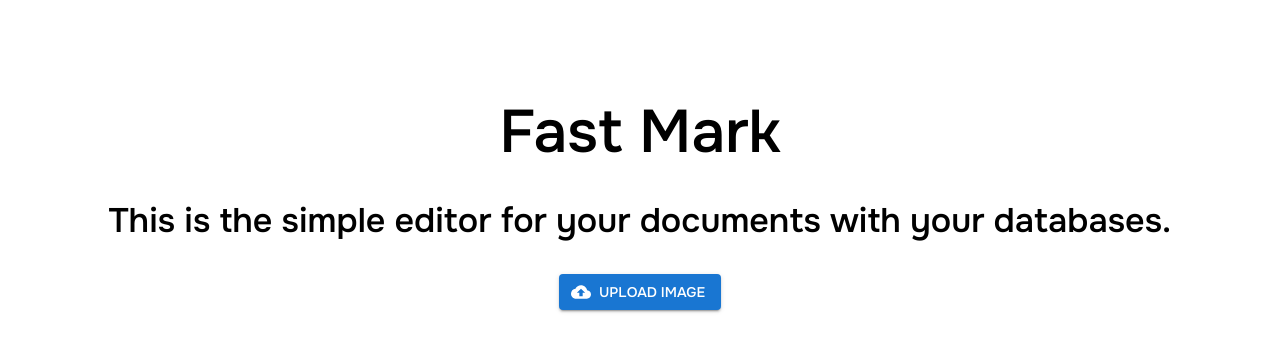
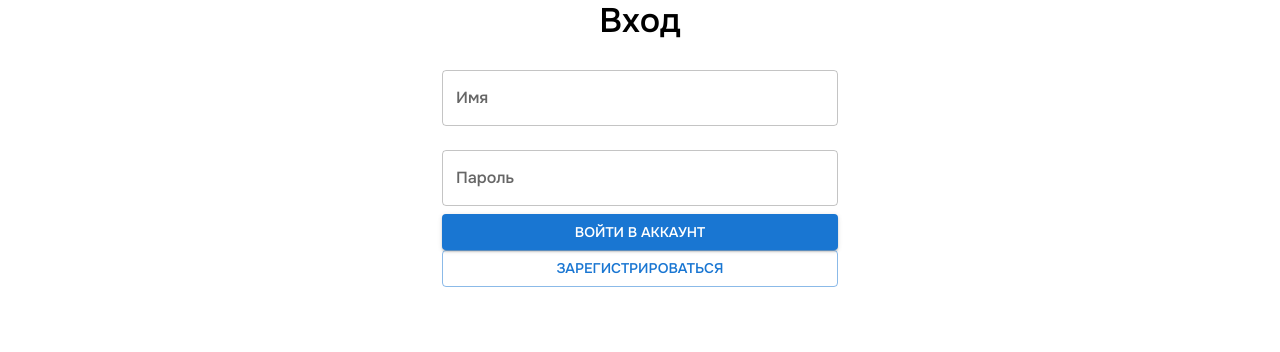
Before and after one commit to Fast-Mark/main-app, a React (Vite) app in the folder fast-mark/: page / in a window 1280 px wide. Shown: the top 352 px of the page. Built offline with nearby package versions, Linux system fonts and the light colour scheme.

Commit message:
визуал готов

```diff
--- a/fast-mark/package.json
+++ b/fast-mark/package.json
@@ -33,6 +33,6 @@
     "gh-pages": "6.1.1",
     "html2canvas": "^1.4.1",
     "react-beautiful-dnd": "^13.0.0",
-    "vite": "^5.1.4"
+    "vite": "^5.3.1"
   }
 }
--- a/fast-mark/src/App.jsx
+++ b/fast-mark/src/App.jsx
@@ -3,8 +3,10 @@ import Workspace from './components/workspace/workspace'
 import StartWindow from './components/startWindow/startWindow';
 import { ResultWindowType, StartWindowType, WorkWindowType, AuthorizationWindowType } from './const/windowTypes';
 import { ThemeProvider, createTheme } from '@mui/material';
+import AuthorizationWindow from "./components/authorization/authorizationWindow";
 
 const App = () => {
+  const [isAuthorizationRequired, setAuthorizationRequired] = useState(true) // TODO: checkAuthorize func
   const [currentWindowType, setWindowType] = useState(StartWindowType)
   const [docURL, setDocURL] = useState("")
 
@@ -15,7 +17,15 @@ const App = () => {
     },
   })
 
-  if (currentWindowType === StartWindowType) {
+  if (isAuthorizationRequired) {
+    return (
+
+      <ThemeProvider theme={theme}>
+        <AuthorizationWindow switchNextPage={() => {setAuthorizationRequired(false)}}></AuthorizationWindow>
+      </ThemeProvider>
+
+    );
+  } else if (currentWindowType === StartWindowType) {
     return (
 
       <ThemeProvider theme={theme}>
--- a/fast-mark/src/checkAuthorization.js
+++ b/fast-mark/src/checkAuthorization.js
@@ -1,6 +1,9 @@
+import axios from "axios";
+import {baseURL} from "./const/endpoints.js";
 
 
 export function checkAuthorization() {
+    let isAuthorized;
     isAuthorized = false
     axios.post(`${baseURL}/verify-user`, {},
         {
--- a/fast-mark/src/components/authorization/authorizationWndow.js
+++ b/fast-mark/src/components/authorization/authorizationWindow.jsx
@@ -1,35 +1,35 @@
 import { useState } from "react"
 import axios from 'axios'
-import baseURL from '../../const/endpoints'
+import {baseURL} from '../../const/endpoints'
+import Button from "@mui/material/Button";
+import {Container, Typography} from "@mui/material";
+import TextField from "@mui/material/TextField";
 
 
-const loginPage = "login"
-const createUserPage = "createUser"
+const loginPageType = "login"
+const createUserPageType = "createUser"
 
-export default function authorizationWindow({switchNextPage}) {
-    const [currentPage, setCurrentPage] = useState(loginPage)
+export default function AuthorizationWindow({switchNextPage}) {
+    const [currentPage, setCurrentPage] = useState(loginPageType)
 
-        // TODO: надо бы вывести в отдельные компоненты вход и создание ака
 
     return (
         <>
 
 
-            {currentPage === loginPage?
-            <>
-                <loginPage setCurrentPage={setCurrentPage} switchNextPage={switchNextPage}></loginPage>
-            </>
+            {currentPage === loginPageType?
+
+                <LoginPage setCurrentPage={setCurrentPage} switchNextPage={switchNextPage}></LoginPage>
             :
-            <>
-                <SignUpPage></SignUpPage>
 
-            </>
+                <SignUpPage setCurrentPage={setCurrentPage} switchNextPage={switchNextPage}></SignUpPage>
+
             }
         </>
     )
 }
 
-function loginPage({setCurrentPage, switchNextPage}) {
+function LoginPage({setCurrentPage, switchNextPage}) {
     const [name, setName] = useState('');
     const [password, setPassword] = useState('');
 
@@ -45,12 +45,11 @@ function loginPage({setCurrentPage, switchNextPage}) {
           .then(function (response) {
             localStorage.token = response.data.access_token;
             console.log(response.headers.get('Authorization'))
-            switchNextPage(true)
+            switchNextPage()
           })
           .catch(function (error) {
             // handle error
             console.log(error);
-            switchNextPage(false)
           })
           console.log(response)
     }
@@ -80,10 +79,10 @@ function loginPage({setCurrentPage, switchNextPage}) {
         />
       </form>
 
-        <Button variant="contained" onClick={() => {setCurrentPage(loginPage)}} color="primary" fullWidth>
+        <Button variant="contained" onClick={handleLogin} color="primary" fullWidth>
             Войти в аккаунт
         </Button>
-        <Button variant="outlined" onClick={() => {setCurrentPage(createUserPage)}} color="primary" fullWidth>
+        <Button variant="outlined" onClick={() => {setCurrentPage(createUserPageType)}} color="primary" fullWidth>
             Зарегистрироваться
         </Button>
     </Container>
@@ -91,7 +90,7 @@ function loginPage({setCurrentPage, switchNextPage}) {
     )
 }
 
-function SignUpPage() {
+function SignUpPage({setCurrentPage, switchNextPage}) {
     const [email, setEmail] = useState('');
   const [password, setPassword] = useState('');
   // const [secondPassword, setSecondPassword] = useState('')
@@ -101,10 +100,9 @@ function SignUpPage() {
 
     axios.get(`${baseURL}/create-user?username=${name}&email=${email}&password=${password}`)
     .then(function (response) {
-      setNextPage(false)
+      switchNextPage()
     })
     .catch(function (error) {
-      setNextPage(false)
     })
   }
 
@@ -155,7 +153,7 @@ function SignUpPage() {
       </form>
 
 
-      <Button variant="outlined" onClick={() => {setLoginPage(true)}} color="primary" fullWidth>
+      <Button variant="outlined" onClick={() => {setCurrentPage(loginPageType)}} color="primary" fullWidth>
           Войти в аккаунт
       </Button>
     </Container>
```
Also changed, not shown: 1 other file (tests, documents, lock files or other folders).
